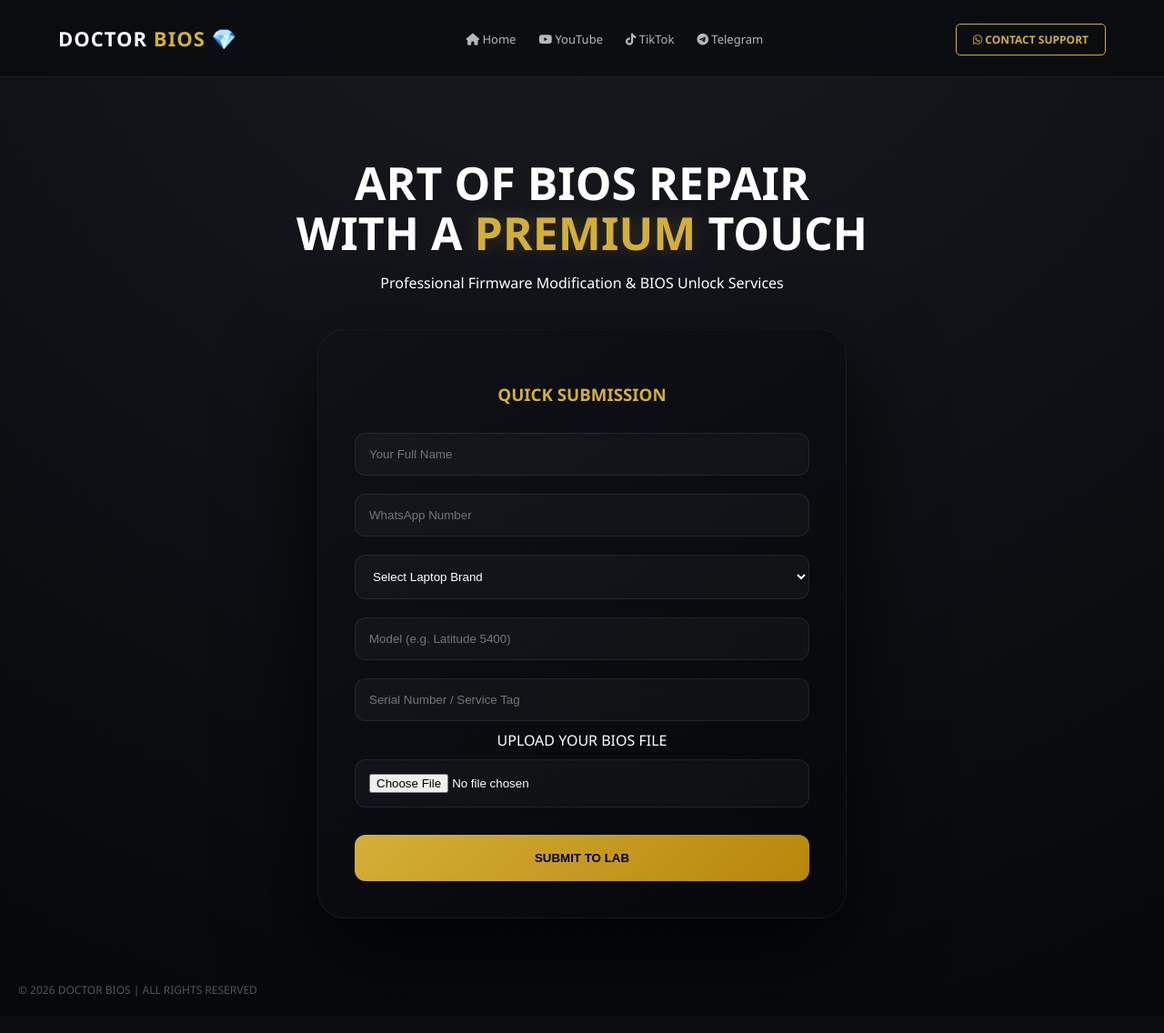
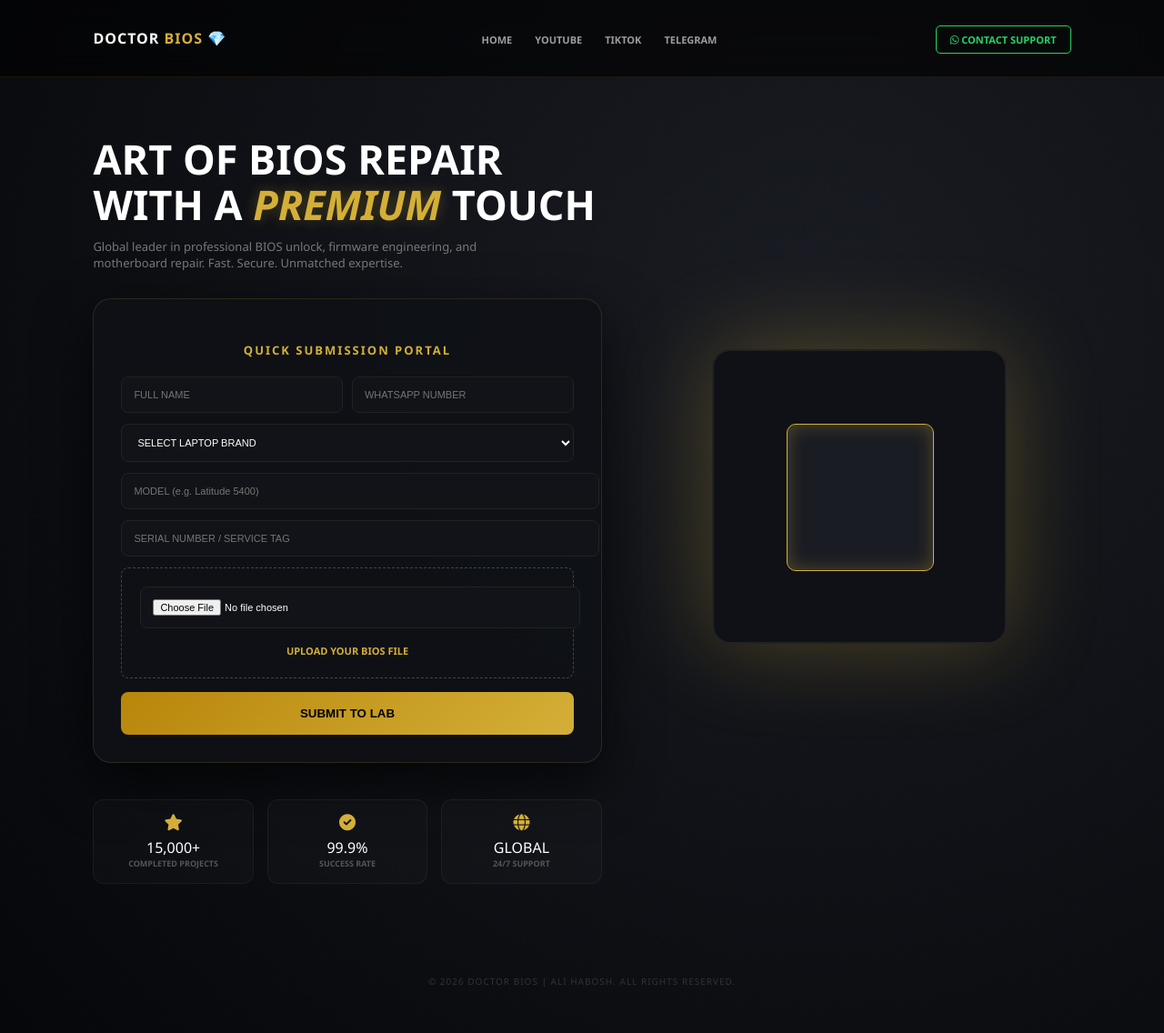
Before and after one commit to alihabosh/DoctorBIOS, a Flask app: page / in a window 1280 px wide. Shown: the whole page at 91% size. Before the commit the page ends 1096 px from the top, so only its background shows below. Run offline with Flask 3, Linux system fonts and the light colour scheme.

Commit message:
Full Cinematic Diamond Update with Social Media

```diff
--- a/server.py
+++ b/server.py
@@ -5,7 +5,7 @@ import os
 app = Flask(__name__)
 app.config['UPLOAD_FOLDER'] = 'uploads'
 
-# إعدادات التليجرام الخاصة بك
+# إعدادات بوت الدكتور بايوس
 BOT_TOKEN = "8399796732:AAEHZQ_9d9g1lCPPdMc6VCW3Jfjhma2vDMU"
 CHAT_ID = "1420084231"
 
@@ -18,7 +18,6 @@ def index():
 
 @app.route('/upload', methods=['POST'])
 def upload():
-    # سحب البيانات من الفورم المطور
     name = request.form['name']
     whatsapp = request.form['whatsapp']
     brand = request.form['brand']
@@ -29,25 +28,13 @@ def upload():
     filepath = os.path.join(app.config['UPLOAD_FOLDER'], file.filename)
     file.save(filepath)
 
-    # رسالة التنسيق الاحترافية مع الرموز التعبيرية
-    caption = f"""
-💎 New DoctorBIOS Submission
-
-👤 Customer: {name}
-📞 WhatsApp: {whatsapp}
-💻 Brand: {brand}
-📌 Model: {model}
-🔢 Serial: {serial}
-"""
+    caption = f"💎 NEW JOB: {brand} {model}\n👤 Client: {name}\n📞 WhatsApp: {whatsapp}\n🔢 S/N: {serial}"
 
     url = f"https://api.telegram.org/bot{BOT_TOKEN}/sendDocument"
+    with open(filepath, 'rb') as f:
+        requests.post(url, data={"chat_id": CHAT_ID, "caption": caption}, files={"document": f})
 
-    with open(filepath, 'rb') as f:
-        requests.post(url,
-        data={"chat_id": CHAT_ID, "caption": caption},
-        files={"document": f})
-
-    return render_template("index.html", success=True)
+    return render_template("index.html")
 
 if __name__ == "__main__":
     app.run(debug=True)
--- a/static/style.css
+++ b/static/style.css
@@ -1,122 +1,82 @@
 :root {
     --gold: #d4af37;
     --dark-bg: #05070a;
-    --glass: rgba(255, 255, 255, 0.03);
-    --gold-glow: rgba(212, 175, 55, 0.2);
+    --card-bg: rgba(15, 17, 23, 0.9);
+    --gold-glow: rgba(212, 175, 55, 0.3);
 }
 
 body {
-    margin: 0;
-    padding: 0;
-    background-color: var(--dark-bg);
-    background-image: radial-gradient(circle at 50% -20%, #1a1c23, #05070a);
-    color: #ffffff;
-    font-family: 'Segoe UI', Roboto, sans-serif;
+    margin: 0; padding: 0;
+    background: var(--dark-bg);
+    background-image: radial-gradient(circle at 70% 30%, #1a1c23, #05070a);
+    color: #ffffff; font-family: 'Segoe UI', sans-serif; overflow-x: hidden;
 }
 
-/* NAVBAR STYLE */
 .navbar {
-    display: flex;
-    justify-content: space-between;
-    align-items: center;
-    padding: 15px 5%;
-    background: rgba(10, 12, 16, 0.85);
-    backdrop-filter: blur(15px);
-    border-bottom: 1px solid rgba(212, 175, 55, 0.1);
-    position: fixed;
-    top: 0; width: 90%; z-index: 1000;
+    display: flex; justify-content: space-between; align-items: center;
+    padding: 15px 8%; background: rgba(0,0,0,0.6);
+    backdrop-filter: blur(15px); border-bottom: 1px solid rgba(212, 175, 55, 0.1);
+    position: fixed; top: 0; width: 84%; z-index: 1000;
 }
-
-.logo {
-    font-size: 22px;
-    font-weight: 900;
-    letter-spacing: 1px;
-}
-
+.logo { font-weight: 900; letter-spacing: 1px; }
 .logo span { color: var(--gold); }
-
 .nav-links { display: flex; list-style: none; gap: 25px; }
-
-.nav-links a {
-    color: #fff;
-    text-decoration: none;
-    font-size: 13px;
-    opacity: 0.7;
-    transition: 0.3s;
-}
-
+.nav-links a { color: #fff; text-decoration: none; font-size: 11px; font-weight: bold; opacity: 0.6; transition: 0.3s; }
 .nav-links a:hover { opacity: 1; color: var(--gold); }
 
 .btn-contact {
-    background: transparent;
-    border: 1px solid var(--gold);
-    color: var(--gold);
-    padding: 8px 18px;
-    border-radius: 5px;
-    text-decoration: none;
-    font-size: 12px;
-    font-weight: bold;
-    transition: 0.3s;
+    border: 1px solid #25d366; color: #25d366; padding: 7px 15px;
+    border-radius: 5px; text-decoration: none; font-size: 11px; font-weight: bold;
 }
 
-.btn-contact:hover {
-    background: var(--gold);
-    color: #000;
+.main-container { padding: 120px 8% 50px; }
+.content-wrapper { display: flex; align-items: center; justify-content: space-between; gap: 50px; }
+.text-side { flex: 1.2; }
+
+h1 { font-size: 45px; font-weight: 900; line-height: 1.1; margin-bottom: 10px; }
+h1 span { color: var(--gold); font-style: italic; text-shadow: 0 0 15px var(--gold-glow); }
+.subtitle { color: #777; font-size: 13px; max-width: 500px; margin-bottom: 30px; }
+
+.upload-container {
+    background: var(--card-bg); padding: 30px; border-radius: 20px;
+    border: 1px solid rgba(212, 175, 55, 0.15); box-shadow: 0 20px 60px rgba(0,0,0,0.7);
+}
+.form-title { color: var(--gold); text-align: center; font-size: 13px; letter-spacing: 2px; margin-bottom: 20px; }
+
+.input-row { display: flex; gap: 10px; }
+input, select {
+    background: #111318; border: 1px solid #222; padding: 13px;
+    border-radius: 8px; color: #fff; width: 100%; margin-bottom: 12px; font-size: 11px;
 }
 
-/* HERO SECTION */
-.hero-section {
-    padding-top: 140px;
-    text-align: center;
+.file-drop-area {
+    border: 1px dashed #444; padding: 20px; text-align: center; margin-bottom: 15px; border-radius: 8px;
+}
+.file-drop-area label { color: var(--gold); font-size: 11px; cursor: pointer; font-weight: bold; }
+
+.submit-btn {
+    background: linear-gradient(135deg, #b8860b, #d4af37); width: 100%; padding: 16px;
+    border: none; border-radius: 8px; font-weight: 900; cursor: pointer; transition: 0.3s;
+}
+.submit-btn:hover { transform: translateY(-3px); box-shadow: 0 10px 20px var(--gold-glow); }
+
+.stats-bar { display: flex; gap: 15px; margin-top: 40px; }
+.stat-item { background: rgba(255,255,255,0.02); padding: 15px; border-radius: 12px; flex: 1; text-align: center; border: 1px solid rgba(255,255,255,0.05); }
+.stat-item i { color: var(--gold); font-size: 18px; margin-bottom: 8px; display: block; }
+.stat-item span { display: block; font-size: 9px; color: #555; font-weight: bold; }
+
+/* تأثير الـ IC المتوهج */
+.image-side { flex: 1; display: flex; justify-content: center; }
+.ic-chip-glow {
+    width: 320px; height: 320px;
+    background: #0f1117; border-radius: 20px;
+    box-shadow: 0 0 100px var(--gold-glow);
+    position: relative; border: 2px solid #222;
+}
+.inner-chip {
+    position: absolute; top: 25%; left: 25%; width: 50%; height: 50%;
+    background: #1a1c23; border: 1px solid var(--gold); border-radius: 10px;
+    box-shadow: inset 0 0 20px var(--gold-glow);
 }
 
-.hero-section h1 {
-    font-size: 50px;
-    font-weight: 800;
-    line-height: 1.1;
-    margin-bottom: 10px;
-}
-
-.hero-section h1 span {
-    color: var(--gold);
-    text-shadow: 0 0 20px var(--gold-glow);
-}
-
-/* UPLOAD CARD */
-.upload-container {
-    max-width: 500px;
-    margin: 40px auto;
-    padding: 40px;
-    background: linear-gradient(145deg, #0f1117 0%, #05070a 100%);
-    border-radius: 30px;
-    border: 1px solid rgba(255,255,255,0.05);
-    box-shadow: 0 40px 100px rgba(0,0,0,0.8);
-}
-
-input, select {
-    width: 100%;
-    padding: 15px;
-    margin: 10px 0;
-    background: rgba(255,255,255,0.03);
-    border: 1px solid rgba(255,255,255,0.08);
-    border-radius: 12px;
-    color: #fff;
-    box-sizing: border-box;
-}
-
-button {
-    width: 100%;
-    padding: 18px;
-    margin-top: 20px;
-    background: linear-gradient(135deg, var(--gold), #b8860b);
-    border: none;
-    border-radius: 12px;
-    font-weight: 900;
-    cursor: pointer;
-    transition: 0.3s;
-}
-
-button:hover {
-    transform: translateY(-3px);
-    box-shadow: 0 10px 30px var(--gold-glow);
-}
+.footer { text-align: center; padding: 50px; font-size: 10px; color: #333; letter-spacing: 1px; }
--- a/templates/index.html
+++ b/templates/index.html
@@ -3,7 +3,7 @@
 <head>
     <meta charset="UTF-8">
     <meta name="viewport" content="width=device-width, initial-scale=1.0">
-    <title>Doctor BIOS | Premium Firmwares</title>
+    <title>Doctor BIOS | Premium Tech Lab</title>
     <link rel="stylesheet" href="{{ url_for('static', filename='style.css') }}">
     <link rel="stylesheet" href="https://cdnjs.cloudflare.com/ajax/libs/font-awesome/6.0.0/css/all.min.css">
 </head>
@@ -12,50 +12,73 @@
 <nav class="navbar">
     <div class="logo">DOCTOR <span>BIOS</span> 💎</div>
     <ul class="nav-links">
-        <li><a href="/"><i class="fas fa-home"></i> Home</a></li>
-        <li><a href="https://www.youtube.com/@AliHabosh" target="_blank"><i class="fab fa-youtube"></i> YouTube</a></li>
-        <li><a href="https://www.tiktok.com/@alihabosh" target="_blank"><i class="fab fa-tiktok"></i> TikTok</a></li>
-        <li><a href="https://t.me/AliHabosh" target="_blank"><i class="fab fa-telegram"></i> Telegram</a></li>
+        <li><a href="/">HOME</a></li>
+        <li><a href="https://www.youtube.com/@AliHabosh" target="_blank">YOUTUBE</a></li>
+        <li><a href="https://www.tiktok.com/@alihabosh" target="_blank">TIKTOK</a></li>
+        <!-- رابط التليجرام الصحيح -->
+        <li><a href="https://t.me/+Q_Fl_dVGSac5ZGVk" target="_blank">TELEGRAM</a></li>
     </ul>
     <div class="nav-actions">
         <a href="https://wa.me/96176737184" class="btn-contact"><i class="fab fa-whatsapp"></i> CONTACT SUPPORT</a>
     </div>
 </nav>
 
-<div class="hero-section">
-    <h1>ART OF BIOS REPAIR <br>WITH A <span>PREMIUM</span> TOUCH</h1>
-    <p>Professional Firmware Modification & BIOS Unlock Services</p>
+<div class="main-container">
+    <div class="content-wrapper">
+        <div class="text-side">
+            <h1>ART OF BIOS REPAIR <br>WITH A <span>PREMIUM</span> TOUCH</h1>
+            <p class="subtitle">Global leader in professional BIOS unlock, firmware engineering, and motherboard repair. Fast. Secure. Unmatched expertise.</p>
 
-    <div class="upload-container">
-        <form action="/upload" method="POST" enctype="multipart/form-data">
-            <h3 style="color: #d4af37; margin-bottom: 20px;">QUICK SUBMISSION</h3>
-            <div class="input-group">
-                <input type="text" name="name" placeholder="Your Full Name" required>
-                <input type="text" name="whatsapp" placeholder="WhatsApp Number" required>
-            </div>
-            <select name="brand" required>
-                <option value="">Select Laptop Brand</option>
-                <option>Dell</option>
-                <option>HP</option>
-                <option>Lenovo</option>
-                <option>MacBook</option>
-                <option>Asus/Acer</option>
-            </select>
-            <input type="text" name="model" placeholder="Model (e.g. Latitude 5400)" required>
-            <input type="text" name="serial" placeholder="Serial Number / Service Tag" required>
+            <div class="upload-container">
+                <form action="/upload" method="POST" enctype="multipart/form-data">
+                    <h4 class="form-title">QUICK SUBMISSION PORTAL</h4>
+                    <div class="input-row">
+                        <input type="text" name="name" placeholder="FULL NAME" required>
+                        <input type="text" name="whatsapp" placeholder="WHATSAPP NUMBER" required>
+                    </div>
 
-            <div class="file-upload">
-                <label for="bios-file">UPLOAD YOUR BIOS FILE</label>
-                <input type="file" name="bios" id="bios-file" required>
+                    <!-- جميع شركات اللابتوب المدمجة -->
+                    <select name="brand" required>
+                        <option value="">SELECT LAPTOP BRAND</option>
+                        <option>Dell</option><option>HP</option><option>Lenovo</option>
+                        <option>Apple (MacBook)</option><option>Asus</option><option>Acer</option>
+                        <option>Toshiba</option><option>Samsung</option><option>MSI</option>
+                        <option>Microsoft Surface</option><option>Razer</option><option>Sony Vaio</option>
+                        <option>Fujitsu</option><option>Huawei</option><option>Xiaomi</option>
+                        <option>Other / Custom</option>
+                    </select>
+
+                    <input type="text" name="model" placeholder="MODEL (e.g. Latitude 5400)" required>
+                    <input type="text" name="serial" placeholder="SERIAL NUMBER / SERVICE TAG" required>
+
+                    <div class="file-drop-area">
+                        <input type="file" name="bios" id="bios-file" required>
+                        <label for="bios-file">UPLOAD YOUR BIOS FILE</label>
+                    </div>
+
+                    <button type="submit" class="submit-btn">SUBMIT TO LAB</button>
+                </form>
             </div>
 
-            <button type="submit">SUBMIT TO LAB</button>
-        </form>
+            <div class="stats-bar">
+                <div class="stat-item"><i class="fas fa-star"></i> 15,000+ <span>COMPLETED PROJECTS</span></div>
+                <div class="stat-item"><i class="fas fa-check-circle"></i> 99.9% <span>SUCCESS RATE</span></div>
+                <div class="stat-item"><i class="fas fa-globe"></i> GLOBAL <span>24/7 SUPPORT</span></div>
+            </div>
+        </div>
+
+        <div class="image-side">
+            <!-- شكل الـ IC المتوهج المطور -->
+            <div class="ic-chip-glow">
+                <div class="inner-chip"></div>
+                <div class="circuit-lines"></div>
+            </div>
+        </div>
     </div>
 </div>
 
-<footer style="margin-top: 50px; padding: 20px; color: #555; font-size: 12px;">
-    &copy; 2026 DOCTOR BIOS | ALL RIGHTS RESERVED
+<footer class="footer">
+    &copy; 2026 DOCTOR BIOS | ALI HABOSH. ALL RIGHTS RESERVED.
 </footer>
 
 </body>
```
